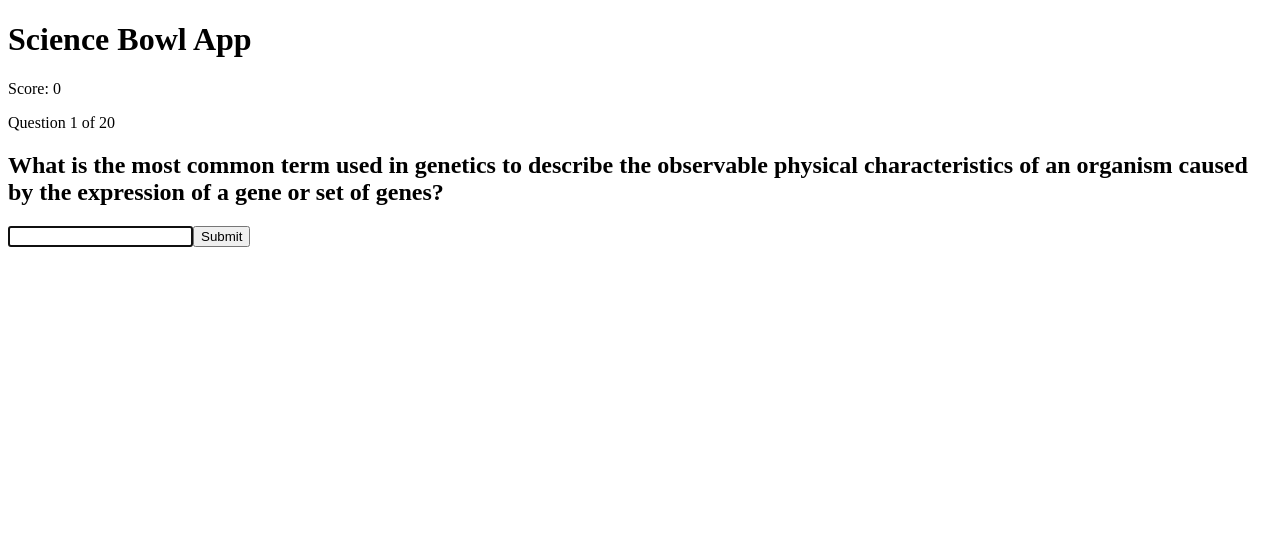
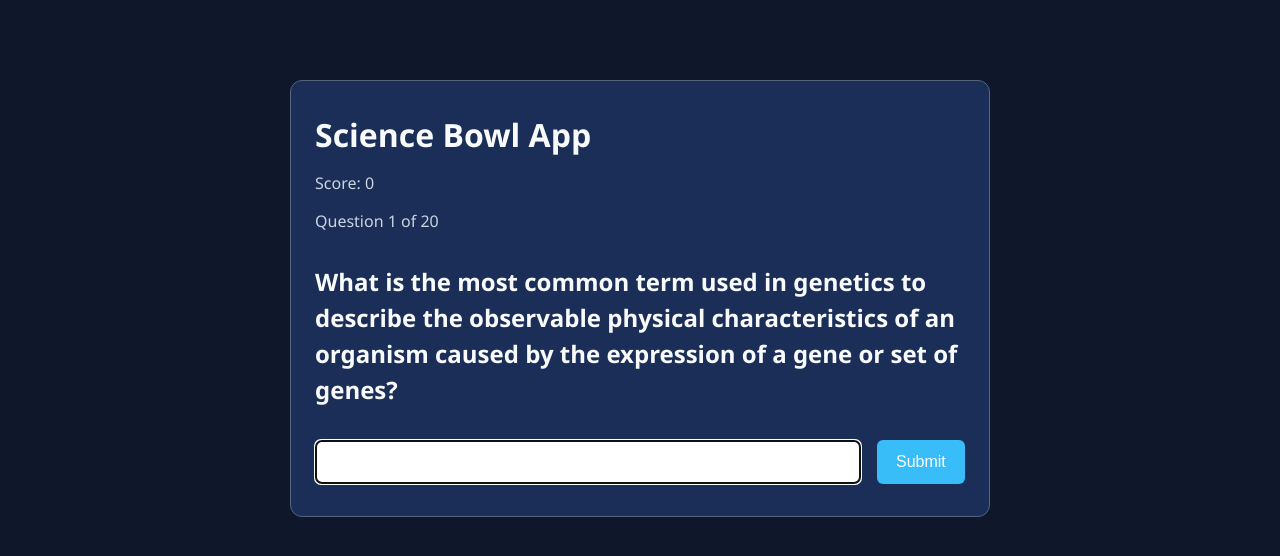
Before and after one commit to codeCrafter10-alt/science-bowl-practice-app, a React (Vite) app: page / in a window 1280 px wide. Shown: the top 556 px of the page. Built offline with nearby package versions, Linux system fonts and the light colour scheme.

Commit message:
Add basic app styling and change layout

```diff
--- /dev/null
+++ b/src/global.css
@@ -0,0 +1,61 @@
+* {
+  box-sizing: border-box;
+  margin: 0;
+  padding: 0;
+}
+
+body {
+  font-family: 'Segoe UI', Tahoma, Geneva, Verdana, sans-serif;
+  background-color: #0f172a;
+  color: #f8fafc;
+}
+
+main {
+  max-width: 700px;
+  margin: 5rem auto;
+  padding: 2rem 1.5rem;
+  background-color: #1b2e57;
+  border: 1px solid #55657a;
+  border-radius: 12px;
+}
+
+h1 {
+  margin-bottom: 1rem;
+}
+
+h2 {
+  margin: 2rem 0;
+  line-height: 1.5;
+}
+
+p {
+  margin-bottom: 1rem;
+  color: #cad5e2;
+}
+
+form {
+  display: flex;
+  gap: 1rem;
+}
+
+input {
+  flex: 1;
+  padding: 0.75rem;
+  font-size: 1rem;
+  border: 1px solid #ccc;
+  border-radius: 6px;
+}
+
+button {
+  padding: 0.8rem 1.2rem;
+  font-size: 1rem;
+  border: none;
+  border-radius: 6px;
+  cursor: pointer;
+  background-color: #38bdf8;
+  color: white;
+}
+
+button:hover {
+  background-color: #0ea5e9;
+}
--- a/src/main.jsx
+++ b/src/main.jsx
@@ -1,6 +1,7 @@
 import React from "react";
 import ReactDOM from "react-dom/client";
 import App from "./App.jsx";
+import "./global.css"
 
 ReactDOM.createRoot(document.getElementById("root")).render(
   <React.StrictMode>
```
